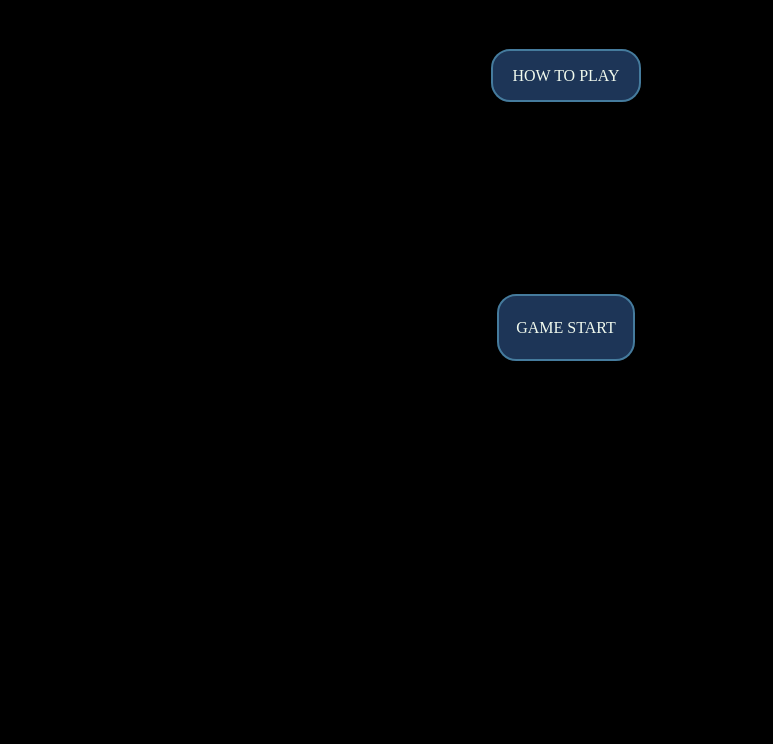
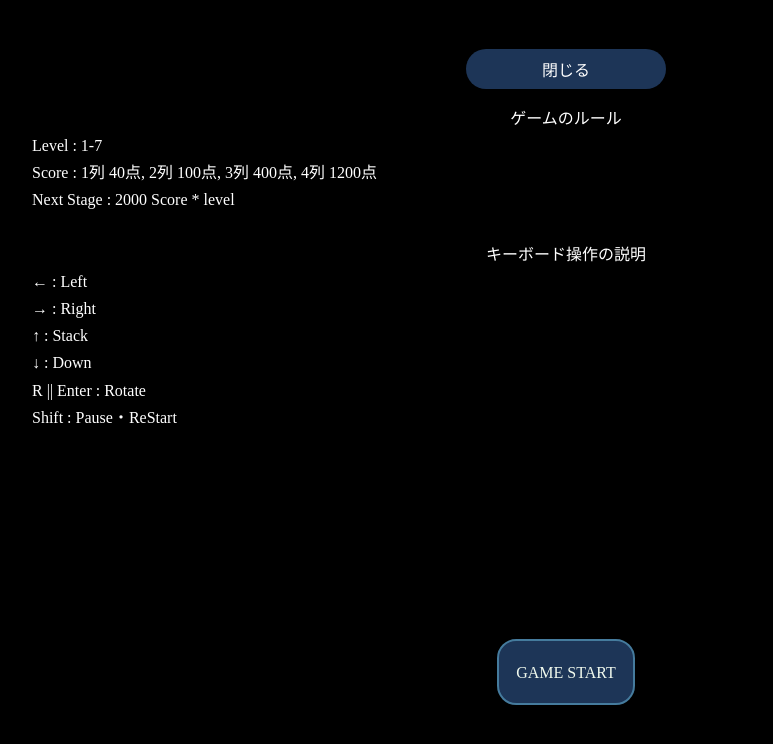
Before and after one commit to takeshi-arihori/Tetris, a plain HTML site: page public/index.html in a window 1280 px wide. Both pictures are taken after a click on the button "HOW TO PLAY". Shown: the part 136-880 px from the top of the page, without its empty margins (74-847 px from the left). Before the commit the page ends 800 px from the top, so only its background shows below. Drawn offline with nearby package versions, Linux system fonts and the light colour scheme; some packages are replaced by stand-ins of ours.

```diff
--- a/public/index.html
+++ b/public/index.html
@@ -20,6 +20,22 @@
       <h1><img src="img/tetrisHead_initialPage.png" alt="tetris画像(文字)"></h1>
       <div class="select-menu">
         <button type="button" id="btn-menu">HOW TO PLAY</button>
+      </div>
+      <div class="more">
+        <ul>
+          <li class="rule-expray">ゲームのルール</li>
+          <li>Level : 1-7 </li>
+          <li>Score : 1列 40点, 2列 100点, 3列 400点, 4列 1200点 </li>
+          <li>Next Stage : 2000 Score * level</li>
+          <br>
+          <li class="key-operation">キーボード操作の説明</li>
+          <li>← : Left</li>
+          <li>→ : Right</li>
+          <li>↑ : Stack</li>
+          <li>↓ : Down</li>
+          <li>R || Enter : Rotate</li>
+          <li>Shift : Pause・ReStart</li>
+        </ul>
       </div>
     </header>
     <div class="initial-main">
--- a/public/tetris.css
+++ b/public/tetris.css
@@ -1,6 +1,6 @@
 @charset 'utf-8';
 
-html{
+html {
   font-size: 100%;
   background-color: #000;
 }
@@ -28,7 +28,6 @@
 }
 
 .initial-header h1 {
-  /* <<<<<<<<<<<<<<<<<<<======================== faviconでgameplay説明 */
   font-size: 3em;
   text-align: center;
 }
@@ -72,10 +71,62 @@
   transform: scale(1.1);
 }
 
+/* rule expray
+ -------------------------------- */
 
+.more {
+  color: white; /* <<<<<<<================ test用 */
+}
 
+.rule-expray,
+.key-operation {
+  color: white; /* <<<<<<<================ test用 */
+  text-align: center;
+  list-style-type: none;
+}
 
+#btn-menu {
+  width: 200px;
+  height: 40px;
+  padding: 8px;
+  font-size: 16px;
+  color: #fff;
+  background-color: #1d3557;
+  border: none;
+  border-radius: 24px;
+  user-select: none;
+  cursor: pointer;
+}
 
+#btn-menu:hover {
+  opacity: 0.6;
+}
+
+.more {
+  display: none;
+}
+
+.more ul {
+  margin: 16px;
+  padding: 0;
+  list-style: none;
+}
+
+.more.appear {
+  display: block;
+  animation: 0.5s fadeIn;
+}
+
+@keyframes fadeIn {
+  0% {
+    opacity: 0;
+    transform: translateY(-10px);
+  }
+  100% {
+    opacity: 1;
+    transform: none;
+  }
+}
 
 /* main-screen
 ------------------------------ */
@@ -91,7 +142,6 @@
   background-size: contain;
   min-height: 100vh;
 }
-
 
 /* score_display */
 .main-header {
@@ -111,11 +161,11 @@
   color: #f1faee;
 }
 
-.score-board{
+.score-board {
   display: flex;
 }
 
-.score-board li{
+.score-board li {
   list-style-type: none;
   padding: 0 4em;
 }
@@ -144,16 +194,14 @@
   border-radius: 1.2em;
 }
 
-
-
-
 /* --- btn-list --- */
 .btn-list {
   display: flex;
   justify-content: space-between;
 }
 
-#onStopBtn, #resetBtn{
+#onStopBtn,
+#resetBtn {
   padding: 0.7em;
   margin: 1.2em 1.1em;
   background-color: #284b63;
--- a/public/tetris.js
+++ b/public/tetris.js
@@ -5,6 +5,21 @@
 // initialPageとmainPageを取得
 let initial_screen = document.getElementById("initial-screen");
 let main_screen = document.getElementById("main-screen");
+
+
+// ゲーム説明の表示
+const btnMenu = document.getElementById("btn-menu");
+
+btnMenu.addEventListener("click", () => {
+  const more = document.querySelector('.more');
+  more.classList.toggle('appear');
+
+  if (btnMenu.textContent == "HOW TO PLAY") {
+    btnMenu.textContent = "閉じる";
+  } else {
+    btnMenu.textContent = "HOW TO PLAY";
+  }
+})
 
 
 /* ~~~~~~~~~~~~~~~~~~~~~~~~~~~~ Main Screen ~~~~~~~~~~~~~~~~~~~~~~~~~~~~ */
@@ -229,12 +244,12 @@
 /* ========================= setInterval ============================ */
 
 // intervalをclear
-function onClearInterval() {
+const onClearInterval = () => {
   clearInterval(interval);
 }
 
 // intervalをset
-function onSetInterval() {
+const onSetInterval = () => {
   interval = setInterval(dropTetro, game_speed);
 }
 
@@ -273,7 +288,7 @@
 
 // HTMLからresetBtnを取得
 document.getElementById("resetBtn").addEventListener("click", (e) => {
-
+  mainSound.pause();
   pauseSelectSound.pause();
   pauseSelectSound.play();
   resetButton(e.target);
@@ -288,10 +303,9 @@
 
   let res = confirm("本当に中断しますか？？");
   if (res) {
+    window.location.reload(); // reload
+  } else {
     onClearInterval();
-    displayBlock(initial_screen);
-    displayNone(main_screen);
-  } else {
     onSetInterval();
   }
 }
@@ -523,6 +537,8 @@
     return;
   }
 
+  console.log("key  --->>> " + e.key)
+
   switch (e.key) {
     case "ArrowLeft":  // left
       if (checkMove(-1, 0)) tetro_x--;
@@ -538,17 +554,14 @@
     case "ArrowDown": // under
       if (checkMove(0, 1)) tetro_y++;
       break;
-    case "Shift": // rotate
-    case "Enter":
+    case "r": // rotate
+    case "R": // rotate
       let newTetro = rotate();
       // 回転できるかチェック
       if (checkMove(0, 0, newTetro)) tetro = newTetro;
       rotateSound.pause();
       rotateSound.play();
       break;
-    case " ":
-      onStopButton();
-      break;
   }
   // 処理後にもう一度全体を表示
   drawAll();
```
